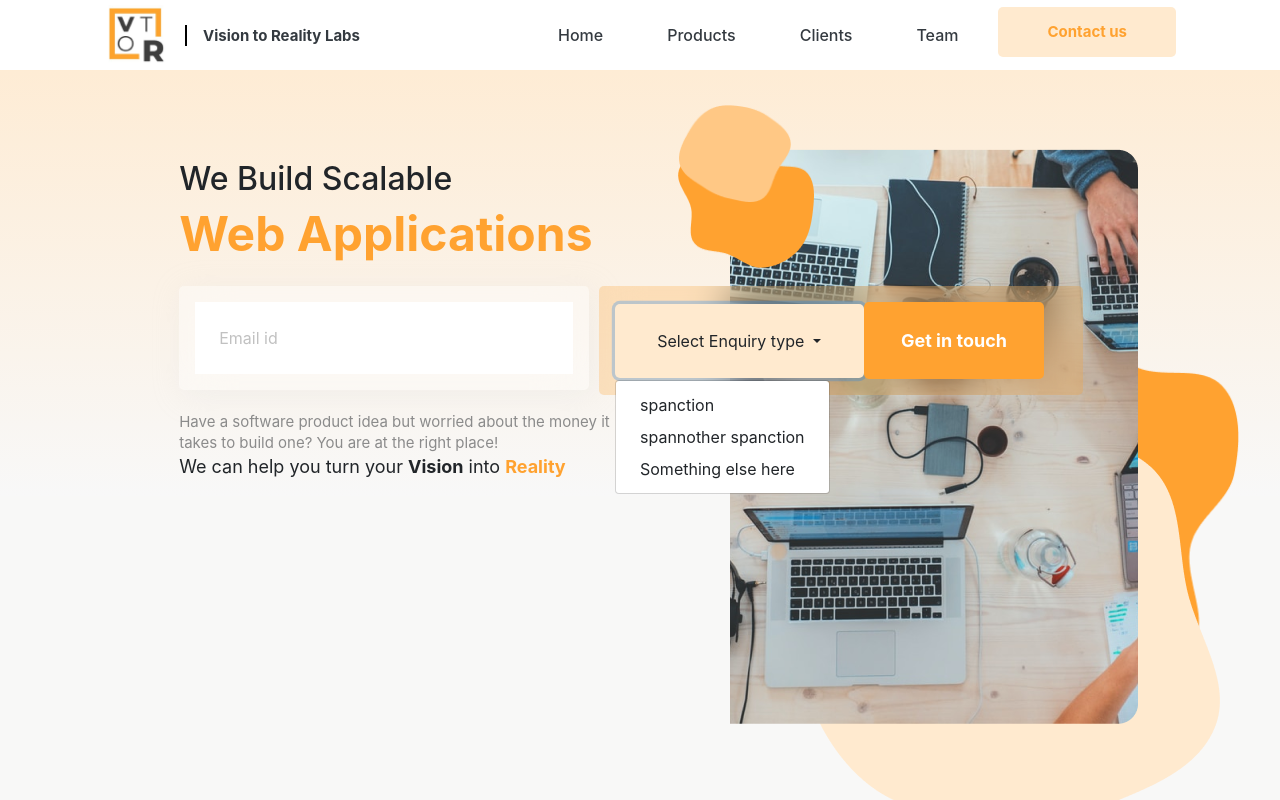
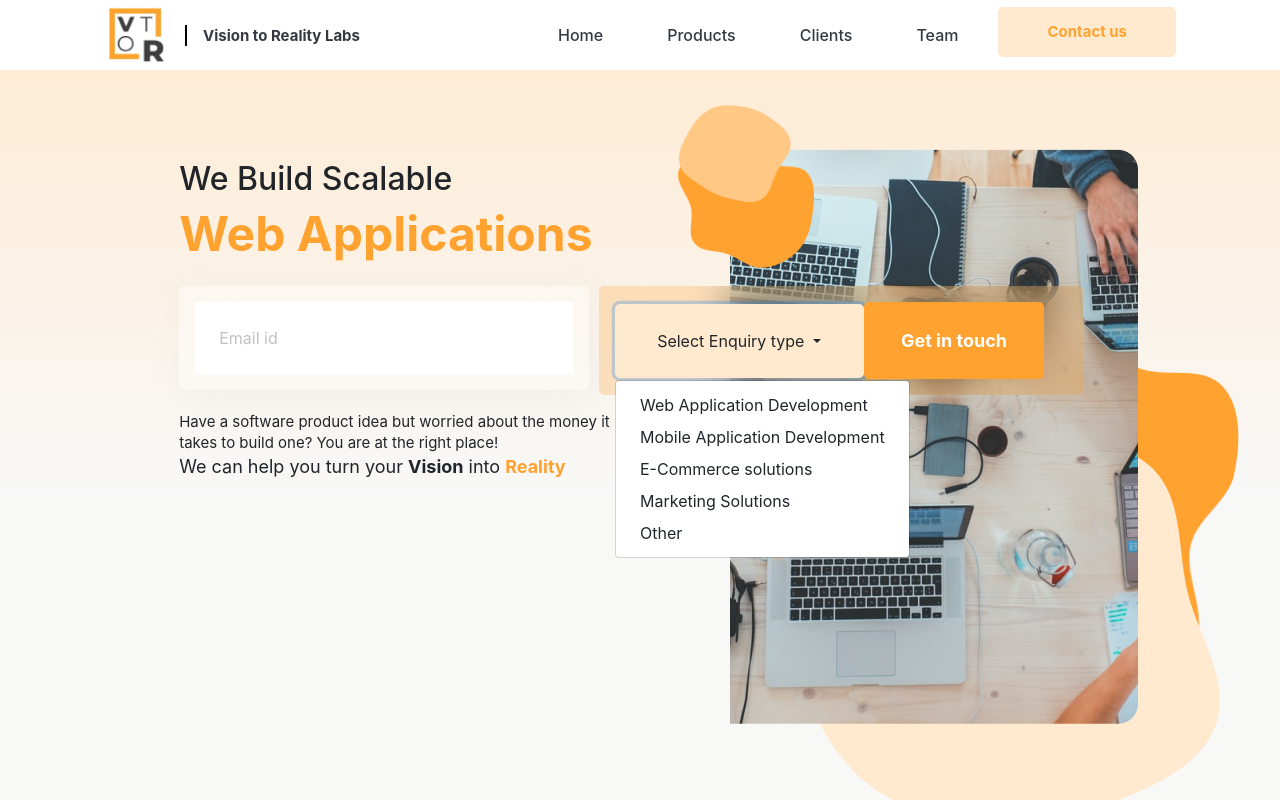
Before and after one commit to ankita1276/vtorPage, an Angular app: page /#/home in a window 1280 px wide. Both pictures are taken after a click on the button "Select Enquiry type". Shown: the top 800 px of the page. Built offline with nearby package versions, Linux system fonts and the light colour scheme.

Commit message:
some minor ui changes and contact us anchoring

```diff
--- a/src/app/home-page/home-page.component.html
+++ b/src/app/home-page/home-page.component.html
@@ -30,9 +30,11 @@
                     Select Enquiry type
                   </button>
                   <div class="dropdown-menu">
-                    <span class="dropdown-item" href="#">spanction</span>
-                    <span class="dropdown-item" href="#">spannother spanction</span>
-                    <span class="dropdown-item" href="#">Something else here</span>
+                    <span class="dropdown-item" href="#">Web Application Development</span>
+                    <span class="dropdown-item" href="#">Mobile Application Development</span>
+                    <span class="dropdown-item" href="#">E-Commerce solutions</span>
+                    <span class="dropdown-item" href="#">Marketing Solutions</span>
+                    <span class="dropdown-item" href="#">Other</span>
                     <!-- <div class="dropdown-divider"></div>
                     <span class="dropdown-item" href="#">Sepspanrated link</span> -->
                   </div>
@@ -41,7 +43,7 @@
             </div>
         </div>
         <div class="col-sm-12 col-md-6">
-            <p class="mb-0 text-grey font-md pr-5">Have a software product idea but worried about the money it takes to build one? You are at the right place! </p>
+            <p class="mb-0  font-md pr-5">Have a software product idea but worried about the money it takes to build one? You are at the right place! </p>
             <p class="font-lg">We can help you turn your <b>Vision</b> into <span class="text-orange font-weight-bold">Reality</span></p>
         </div>
         <!-- <div class="col-sm-12 col-md-2 my-3">
@@ -99,7 +101,7 @@
                 </button>
             </div>
         </div>
-        <div class="ml-5 px-5 py-4 d-flex hideMobile"><p class="font-md text-grey ml-4 pl-5 mobilePadding">Want to know more about the technologies we use for cartering above services?<span class="text-orange">Click here</span> </p></div>
+        <!-- <div class="ml-5 px-5 py-4 d-flex hideMobile"><p class="font-md text-grey ml-4 pl-5 mobilePadding">Want to know more about the technologies we use for cartering above services?<span class="text-orange">Click here</span> </p></div> -->
 
     </div>
 </div>
--- a/src/app/shared/component/detailsform/detailsform.component.scss
+++ b/src/app/shared/component/detailsform/detailsform.component.scss
@@ -1,6 +1,6 @@
 .form-container{
     width: 400px;
-    margin-top: 2rem;
+    margin-top: 4rem;
     .form-title{
         padding:10px 15px;
         font-size:18x;
--- a/src/app/shared/component/footer/footer.component.html
+++ b/src/app/shared/component/footer/footer.component.html
@@ -1,4 +1,4 @@
-<div class="footer row px-5 py-4">
+<div class="footer row px-5 py-4" id="footer">
     <div class="col-md-3 col-xs-12">
         <h5 class="text-white font-weight-bold px-2">Contact US</h5>
         <ul class="navbar-nav py-2">
--- a/src/app/shared/component/header/header.component.html
+++ b/src/app/shared/component/header/header.component.html
@@ -19,7 +19,7 @@
             <a class="nav-link px-2" [ngClass]="selectedItem == 'team' ? 'text-orange' : 'text-dark'">Team</a>
           </li>
       </ul>
-      <button *ngIf="deviceType !== 'mobile'" type="button" class="btn btn-main btn-sm font-weight-bold font-md px-5 mx-2">Contact us</button>
+      <button *ngIf="deviceType !== 'mobile'" type="button" class="btn btn-main btn-sm font-weight-bold font-md px-5 mx-2" (click)="onClick('footer')">Contact us</button>
     </div>
   </nav>
 
```
